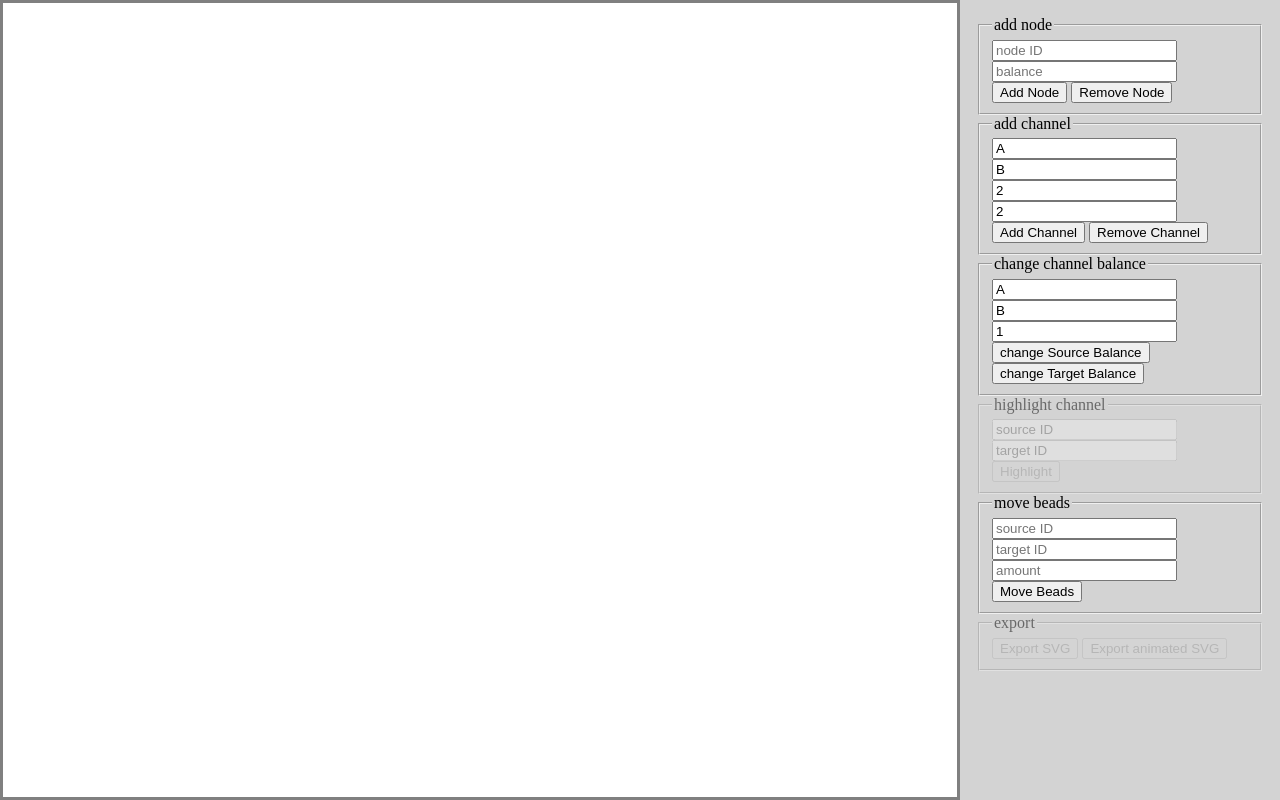
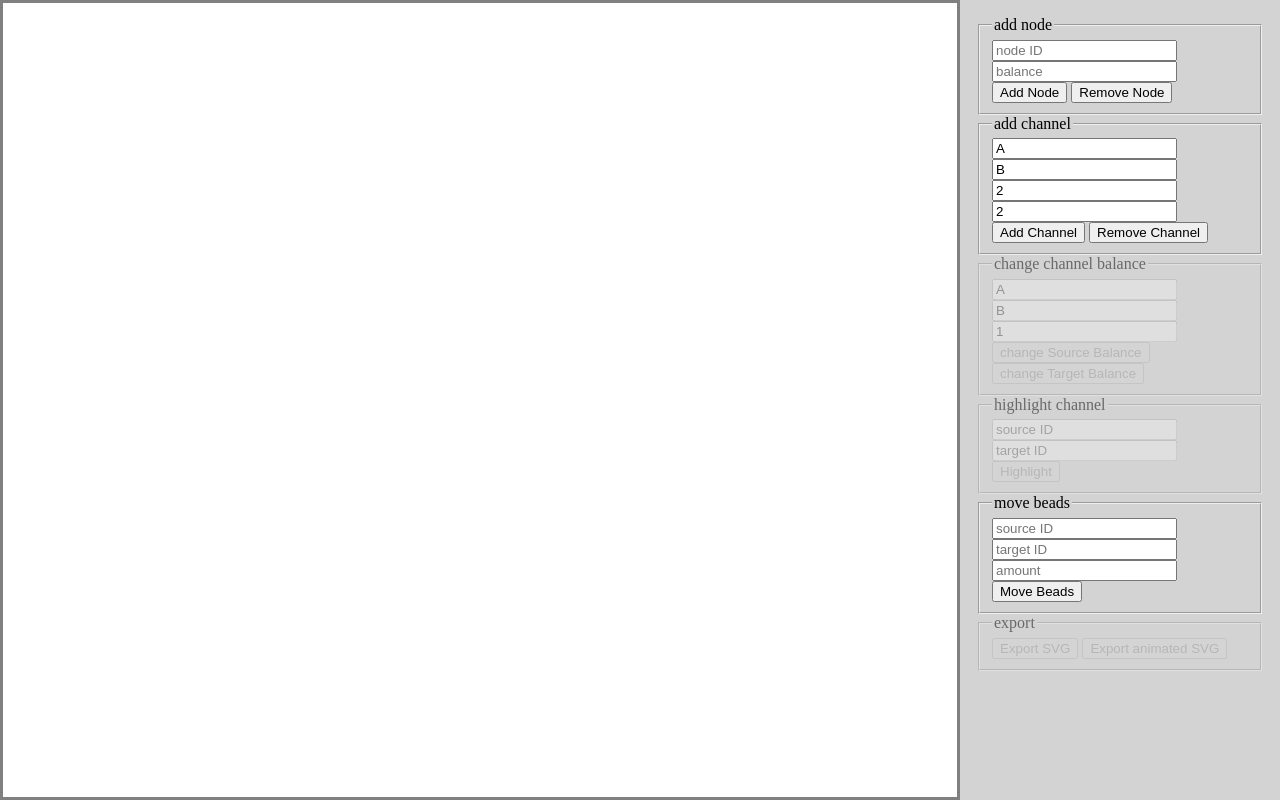
Before and after one commit to mojoaxel/beadnet, a website: page examples/simulations/emulator.html in a window 1280 px wide. Drawn offline with nearby package versions, Linux system fonts and the light colour scheme.

Commit message:
disabled change-channel in emulator because its's still buggy

```diff
--- a/examples/simulations/emulator.html
+++ b/examples/simulations/emulator.html
@@ -58,7 +58,7 @@
       <button id="addChannel">Add Channel</button>
       <button id="removeChannel">Remove Channel</button>
     </fieldset>
-    <fieldset id="change-channel">
+    <fieldset id="change-channel" disabled>
       <legend>change channel balance</legend>
       <input type="text" id="source-id" value="A" placeholder="source ID" />
       <input type="text" id="target-id" value="B" placeholder="target ID" />
```
